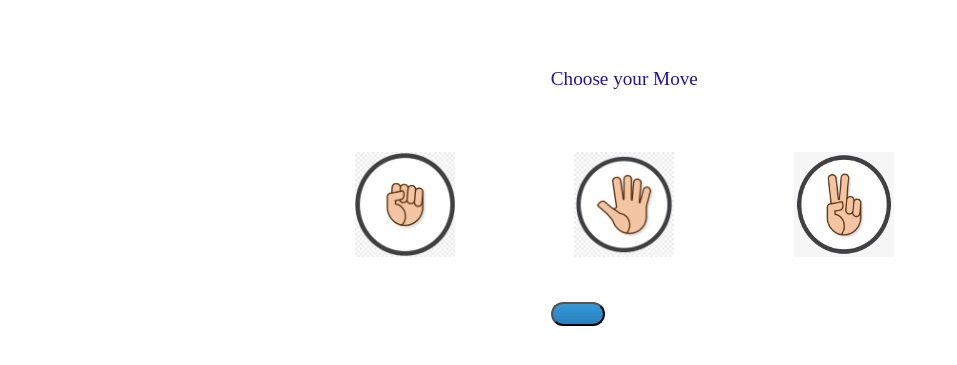
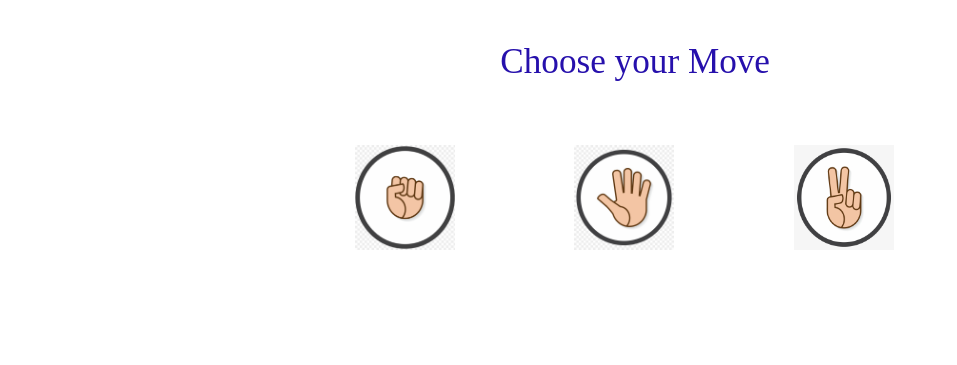
Before and after one commit to rashi-ash/rock-paper-scissors, a plain HTML site: page HTML/home.html in a window 1280 px wide. Shown: the part 427-792 px from the top of the page, without its empty margins (26-983 px from the left). Drawn offline with Linux system fonts and the light colour scheme.

Commit message:
error fixed

```diff
--- a/CSS/style.css
+++ b/CSS/style.css
@@ -1,9 +1,10 @@
+
 .leftcontainer {
     width: 100%;
 }
 
-
 .middilecontainer {
+    text-align: center;
     color: #2610AC;
     font-weight: bold;
     margin-left: 370px;
@@ -67,27 +68,32 @@ img {
     -ms-transform: translate(-50%, -50%);
     transform: translate(-50%, -50%);
 }
-.header{
+
+.header {
     width: 100%;
 }
-.title{
+
+.title {
     display: inline-block;
     width: 80px;
     margin-top: 50px;
     margin-left: 50px;
 
 }
-.move{
+
+.move {
     margin-left: 230px;
     margin-top: 10px;
     color: #2610AC;
 }
-.movesleft{
-margin-left:83%;
+
+.movesleft {
+    margin-left: 83%;
     margin-top: 0%;
     color: #2610AC;
 }
-.score{
+
+.score {
     display: flex;
     width: 50vw;
     justify-content: space-evenly;
@@ -99,11 +105,13 @@ color: #2610AC;
 }
 
 /* Score */
-.p-count,.c-count{
+.p-count,
+.c-count {
     text-align: center;
     font-size: 1.5rem;
     margin-top: 1rem;
 }
+
 #opponent-choice {
     width: 140px;
     height: 140px;
@@ -119,7 +127,8 @@ color: #2610AC;
     margin-top: 100px;
     margin-left: 20px;
 }
-.scoreimg{
+
+.scoreimg {
     display: flex;
     width: 50vw;
     justify-content: space-evenly;
@@ -134,61 +143,51 @@ color: #2610AC;
     display: flex;
     width: 55vw;
     justify-content: space-evenly;
-	/* margin-top: 18rem; */
     margin-left: 21%;
 }
 
 #choices img {
     padding: 0.8rem;
     width: 100px;
-	background:#ffffff;
+    background: #ffffff;
     border: none;
 }
-/* Reload button style */
-/* .reload{
-    margin-top: 2rem;
-    margin-left: 45%;
-} */
-
-
 
 .reload {
-    background: #3498db;
-    background-image: -webkit-linear-gradient(top, #3498db, #2980b9);
-    background-image: -moz-linear-gradient(top, #3498db, #2980b9);
-    background-image: -ms-linear-gradient(top, #3498db, #2980b9);
-    background-image: -o-linear-gradient(top, #3498db, #2980b9);
-    background-image: linear-gradient(to bottom, #3498db, #2980b9);
-    -webkit-border-radius: 12;
-    -moz-border-radius: 12;
-    border-radius: 12px;
-    text-shadow: 1px 1px 3px #19179c;
+    background: #ffffff;
+    -webkit-border-radius: 28;
+    -moz-border-radius: 28;
+    border-radius: 28px;
     font-family: Arial;
-    color: #ffff;
+    color: #2610AC;
+    border: solid #ffffff 0px;
     font-size: 20px;
-    padding: 10px 25px 10px 25px;
+    padding: 10px 20px 10px 20px;
     text-decoration: none;
     margin-top: 2rem;
     margin-left: 45%;
+    margin-bottom: 0px;
 }
 
 .reload:hover {
-    background: #9e429e;
-    background-image: -webkit-linear-gradient(top, #9e429e, #e36fe1);
-    background-image: -moz-linear-gradient(top, #9e429e, #e36fe1);
-    background-image: -ms-linear-gradient(top, #9e429e, #e36fe1);
-    background-image: -o-linear-gradient(top, #9e429e, #e36fe1);
-    background-image: linear-gradient(to bottom, #9e429e, #e36fe1);
+    background: #211d99;
+    background-image: -webkit-linear-gradient(top, #211d99, #7682ed);
+    background-image: -moz-linear-gradient(top, #211d99, #7682ed);
+    background-image: -ms-linear-gradient(top, #211d99, #7682ed);
+    background-image: -o-linear-gradient(top, #211d99, #7682ed);
+    background-image: linear-gradient(to bottom, #211d99, #7682ed);
     text-decoration: none;
 }
-.result{
+
+.result {
     /* margin-top: 20%; */
     text-align: center;
     font-size: 1.2rem;
 }
-.movesleft{
-    margin-top: 20%;
-    margin-left:45%;
+
+.movesleft {
+    margin-top: 18%;
+    margin-left: 41%;
     /* text-align: center; */
-	font-size: 1.2rem;
+    font-size: 2.2rem;
 }
--- a/HTML/home.html
+++ b/HTML/home.html
@@ -44,8 +44,7 @@
             </div>
         </div>
         <div class="movesleft">Choose your Move</div>
-        <div id="choices">
-        </div>
+        <div id="choices"></div>
         <!-- <div class="options">
 			<button class="rock"   ><input type="image" src="/Images/rock.png" width="80px" height="80px"></button>
 			<button class="paper"  ><input type="image" src="/Images/paper.png" width="80px" height="80px"></button>
@@ -56,7 +55,7 @@
         <div class="result"></div>
 
         <!--Reload the game -->
-        <button class="reload"></button>
+        <button class="reload btn"></button>
     </div>
     <script src="/JS/script.js"></script>
 </body>
--- a/JS/script.js
+++ b/JS/script.js
@@ -1,4 +1,4 @@
-// app.js
+// script.js
 
 // Complete logic of game inside this function
 const container = () => {
@@ -43,11 +43,8 @@ const container = () => {
 				movesLeft.innerText = `Moves left :${10 - moves}`;
 
 
-				const choiceNumber = Math.floor(Math.random() * 3);
-				const computerChoice = computerOptions[choiceNumber];
-
 				// Function to check who wins
-				winner(you, computerChoice)
+				winner(you,opponent)
 
 				// Calling gameOver function after 10 moves
 				if (moves == 10) {
@@ -110,7 +107,6 @@ const container = () => {
 		const chooseMove = document.querySelector('.movesleft');
 		const result = document.querySelector('.result');
 		const reloadBtn = document.querySelector('.reload');
-
 		playerOptions.forEach(option => {
 			option.style.display = 'none';
 		})
```
Lines whose indentation alone changed are shown as unchanged.
